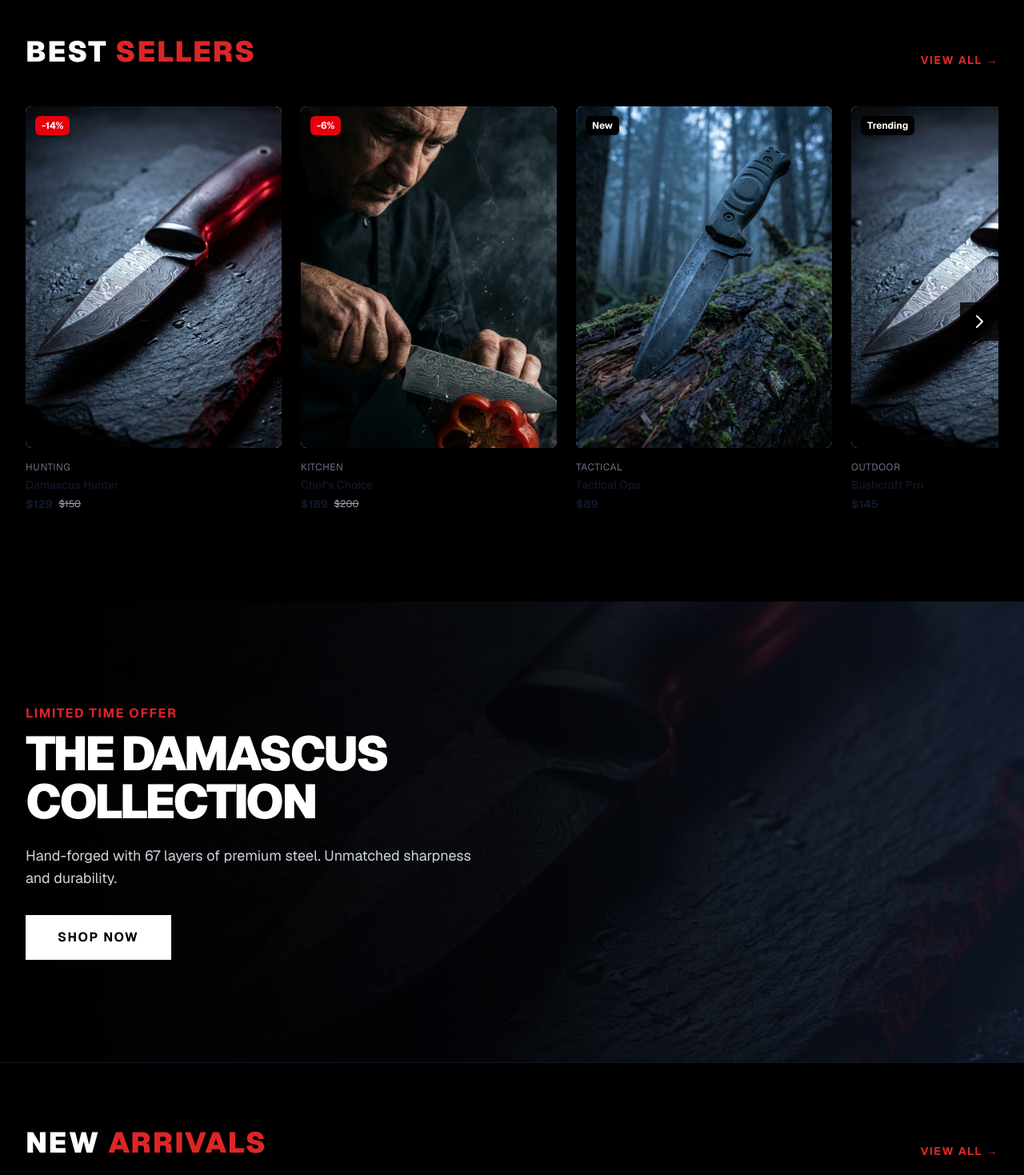
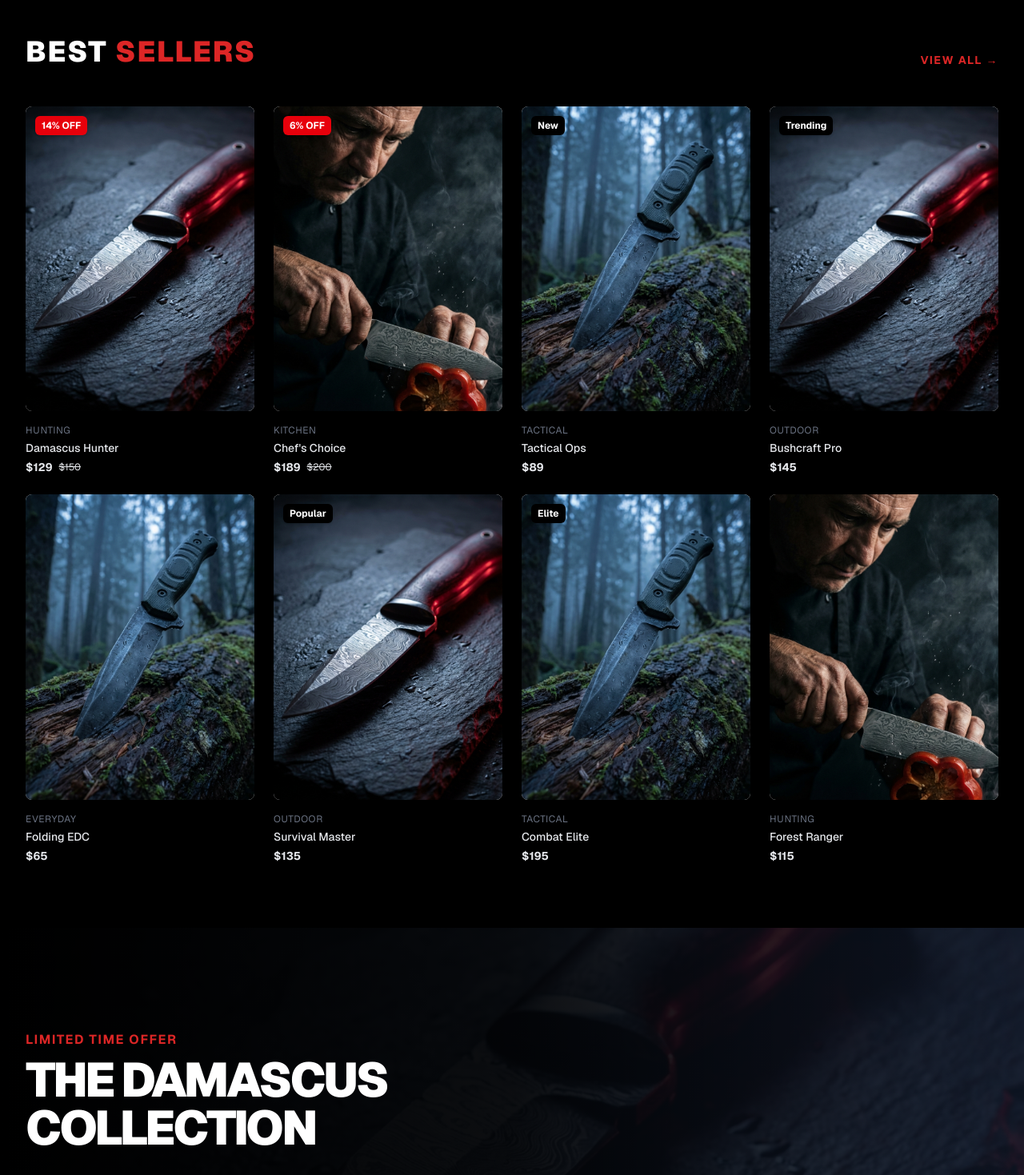
Before and after one commit to bilalajmery/knife-ecommerce, a Next.js app: page / in a window 1280 px wide. Shown: the part 1680-3149 px from the top of the page at 80% size. Built offline with nearby package versions, Linux system fonts and the light colour scheme.

Commit message:
feat: introduce homepage with hero, categories, product grids, promo sections, and a new ProductCard component.

```diff
--- a/src/app/components/ProductCard.js
+++ b/src/app/components/ProductCard.js
@@ -51,7 +51,7 @@ export default function ProductCard({ product, className = "" }) {
         <div className="absolute top-3 left-3 z-20 flex flex-col gap-2">
           {discountPercentage > 0 && (
             <span className="inline-flex items-center px-2 py-1 rounded-md text-xs font-bold bg-red-600 text-white shadow-sm">
-              -{discountPercentage}%
+              {discountPercentage}% OFF
             </span>
           )}
           {product.isNew && (
@@ -119,18 +119,18 @@ export default function ProductCard({ product, className = "" }) {
             <p className="text-xs text-gray-500 uppercase tracking-wider mb-1">
               {product.category || "Knives"}
             </p>
-            <h3 className="text-sm font-medium text-gray-900 truncate group-hover/card:text-primary transition-colors">
+            <h3 className="text-sm font-medium text-gray-200 truncate group-hover/card:text-primary transition-colors">
               <Link href={`/product/${product.id}`}>{product.name}</Link>
             </h3>
           </div>
         </div>
 
         <div className="flex items-center gap-2 mt-1">
-          <span className="text-sm font-bold text-gray-900 group-hover/card:text-primary transition-colors">
+          <span className="text-sm font-bold text-gray-200 group-hover/card:text-primary transition-colors">
             ${product.price}
           </span>
           {product.originalPrice && product.originalPrice > product.price && (
-            <span className="text-xs text-gray-400 line-through">
+            <span className="text-xs text-gray-200 line-through group-hover/card:text-primary transition-colors">
               ${product.originalPrice}
             </span>
           )}
--- a/src/app/components/ProductSlider.js
+++ /dev/null
@@ -1,116 +0,0 @@
-"use client";
-import { useState, useRef } from "react";
-import Link from "next/link";
-import ProductCard from "./ProductCard";
-
-export default function ProductSlider({ title, products, link }) {
-  const scrollRef = useRef(null);
-  const [showLeftArrow, setShowLeftArrow] = useState(false);
-  const [showRightArrow, setShowRightArrow] = useState(true);
-
-  const scroll = (direction) => {
-    const { current } = scrollRef;
-    if (current) {
-      const scrollAmount = direction === "left" ? -300 : 300;
-      current.scrollBy({ left: scrollAmount, behavior: "smooth" });
-
-      // Update arrow visibility after scroll (approximate)
-      setTimeout(() => {
-        setShowLeftArrow(current.scrollLeft > 0);
-        setShowRightArrow(
-          current.scrollLeft < current.scrollWidth - current.clientWidth - 10
-        );
-      }, 300);
-    }
-  };
-
-  return (
-    <section className="py-20 bg-black border-t border-gray-900">
-      <div className="max-w-7xl mx-auto px-4 sm:px-6 lg:px-8">
-        <div className="flex justify-between items-end mb-12">
-          <h2 className="text-3xl md:text-4xl font-black uppercase tracking-wider text-white">
-            {title}
-          </h2>
-          {link && (
-            <Link
-              href={link}
-              className="hidden md:block text-primary hover:text-white font-bold uppercase tracking-widest text-sm transition-colors"
-            >
-              View All &rarr;
-            </Link>
-          )}
-        </div>
-
-        <div className="relative group">
-          {/* Left Arrow */}
-          <button
-            onClick={() => scroll("left")}
-            className={`absolute left-0 top-1/2 -translate-y-1/2 z-10 bg-black/80 text-white p-3 hover:bg-primary transition-all duration-300 ${
-              !showLeftArrow ? "opacity-0 pointer-events-none" : "opacity-100"
-            }`}
-          >
-            <svg
-              className="w-6 h-6"
-              fill="none"
-              stroke="currentColor"
-              viewBox="0 0 24 24"
-            >
-              <path
-                strokeLinecap="round"
-                strokeLinejoin="round"
-                strokeWidth="2"
-                d="M15 19l-7-7 7-7"
-              ></path>
-            </svg>
-          </button>
-
-          {/* Slider Container */}
-          <div
-            ref={scrollRef}
-            className="flex space-x-6 overflow-x-auto scrollbar-hide pb-8 snap-x snap-mandatory"
-            style={{ scrollbarWidth: "none", msOverflowStyle: "none" }}
-          >
-            {products.map((product) => (
-              <ProductCard
-                key={product.id}
-                product={product}
-                className="min-w-[280px] md:min-w-[320px] snap-start"
-              />
-            ))}
-          </div>
-
-          {/* Right Arrow */}
-          <button
-            onClick={() => scroll("right")}
-            className={`absolute right-0 top-1/2 -translate-y-1/2 z-10 bg-black/80 text-white p-3 hover:bg-primary transition-all duration-300 ${
-              !showRightArrow ? "opacity-0 pointer-events-none" : "opacity-100"
-            }`}
-          >
-            <svg
-              className="w-6 h-6"
-              fill="none"
-              stroke="currentColor"
-              viewBox="0 0 24 24"
-            >
-              <path
-                strokeLinecap="round"
-                strokeLinejoin="round"
-                strokeWidth="2"
-                d="M9 5l7 7-7 7"
-              ></path>
-            </svg>
-          </button>
-        </div>
-
-        <div className="mt-8 text-center md:hidden">
-          <Link
-            href={link || "#"}
-            className="text-primary hover:text-white font-bold uppercase tracking-widest text-sm transition-colors"
-          >
-            View All &rarr;
-          </Link>
-        </div>
-      </div>
-    </section>
-  );
-}
--- a/src/app/pages/home.js
+++ b/src/app/pages/home.js
@@ -1,7 +1,7 @@
 import Navbar from "@/app/components/Navbar";
 import Footer from "@/app/components/Footer";
 import HeroSlider from "@/app/components/HeroSlider";
-import ProductSlider from "@/app/components/ProductSlider";
+import ProductCard from "@/app/components/ProductCard";
 import Image from "next/image";
 import Link from "next/link";
 
@@ -54,6 +54,33 @@ const bestSellers = [
     hoverImage: "/hero-knife.png",
     badge: "",
   },
+  {
+    id: 11,
+    name: "Survival Master",
+    price: 135,
+    category: "Outdoor",
+    image: "/hero-knife.png",
+    hoverImage: "/hero-tactical.png",
+    badge: "Popular",
+  },
+  {
+    id: 12,
+    name: "Combat Elite",
+    price: 195,
+    category: "Tactical",
+    image: "/hero-tactical.png",
+    hoverImage: "/hero-knife.png",
+    badge: "Elite",
+  },
+  {
+    id: 13,
+    name: "Forest Ranger",
+    price: 115,
+    category: "Hunting",
+    image: "/hero-kitchen.png",
+    hoverImage: "/hero-tactical.png",
+    badge: "",
+  },
 ];
 
 const newArrivals = [
@@ -100,6 +127,33 @@ const newArrivals = [
     category: "Kitchen",
     image: "/hero-tactical.png",
     hoverImage: "/hero-knife.png",
+    badge: "New Arrival",
+  },
+  {
+    id: 14,
+    name: "Urban Carry",
+    price: 75,
+    category: "Everyday",
+    image: "/hero-knife.png",
+    hoverImage: "/hero-kitchen.png",
+    badge: "New Arrival",
+  },
+  {
+    id: 15,
+    name: "Marine Corps",
+    price: 155,
+    category: "Tactical",
+    image: "/hero-tactical.png",
+    hoverImage: "/hero-knife.png",
+    badge: "New Arrival",
+  },
+  {
+    id: 16,
+    name: "Sushi Pro",
+    price: 220,
+    category: "Kitchen",
+    image: "/hero-kitchen.png",
+    hoverImage: "/hero-tactical.png",
     badge: "New Arrival",
   },
 ];
@@ -166,16 +220,37 @@ export default function HomePage() {
         </div>
       </section>
 
-      {/* Best Sellers Slider */}
-      <ProductSlider
-        title={
-          <>
-            Best <span className="text-primary">Sellers</span>
-          </>
-        }
-        products={bestSellers}
-        link="/shop/best-sellers"
-      />
+      {/* Best Sellers Grid */}
+      <section className="py-20 bg-black border-t border-gray-900">
+        <div className="max-w-7xl mx-auto px-4 sm:px-6 lg:px-8">
+          <div className="flex justify-between items-end mb-12">
+            <h2 className="text-3xl md:text-4xl font-black uppercase tracking-wider text-white">
+              Best <span className="text-primary">Sellers</span>
+            </h2>
+            <Link
+              href="/shop/best-sellers"
+              className="hidden md:block text-primary hover:text-white font-bold uppercase tracking-widest text-sm transition-colors"
+            >
+              View All &rarr;
+            </Link>
+          </div>
+
+          <div className="grid grid-cols-1 sm:grid-cols-2 md:grid-cols-4 gap-6">
+            {bestSellers.map((product) => (
+              <ProductCard key={product.id} product={product} />
+            ))}
+          </div>
+
+          <div className="mt-8 text-center md:hidden">
+            <Link
+              href="/shop/best-sellers"
+              className="text-primary hover:text-white font-bold uppercase tracking-widest text-sm transition-colors"
+            >
+              View All &rarr;
+            </Link>
+          </div>
+        </div>
+      </section>
 
       {/* Promo Banner */}
       <section className="relative py-32 bg-gray-900 overflow-hidden">
@@ -210,16 +285,37 @@ export default function HomePage() {
         </div>
       </section>
 
-      {/* New Arrivals Slider */}
-      <ProductSlider
-        title={
-          <>
-            New <span className="text-primary">Arrivals</span>
-          </>
-        }
-        products={newArrivals}
-        link="/shop/new-arrivals"
-      />
+      {/* New Arrivals Grid */}
+      <section className="py-20 bg-black border-t border-gray-900">
+        <div className="max-w-7xl mx-auto px-4 sm:px-6 lg:px-8">
+          <div className="flex justify-between items-end mb-12">
+            <h2 className="text-3xl md:text-4xl font-black uppercase tracking-wider text-white">
+              New <span className="text-primary">Arrivals</span>
+            </h2>
+            <Link
+              href="/shop/new-arrivals"
+              className="hidden md:block text-primary hover:text-white font-bold uppercase tracking-widest text-sm transition-colors"
+            >
+              View All &rarr;
+            </Link>
+          </div>
+
+          <div className="grid grid-cols-1 sm:grid-cols-2 md:grid-cols-4 gap-6">
+            {newArrivals.map((product) => (
+              <ProductCard key={product.id} product={product} />
+            ))}
+          </div>
+
+          <div className="mt-8 text-center md:hidden">
+            <Link
+              href="/shop/new-arrivals"
+              className="text-primary hover:text-white font-bold uppercase tracking-widest text-sm transition-colors"
+            >
+              View All &rarr;
+            </Link>
+          </div>
+        </div>
+      </section>
 
       {/* Trust Indicators */}
       <section className="py-24 border-t border-gray-900">
```
